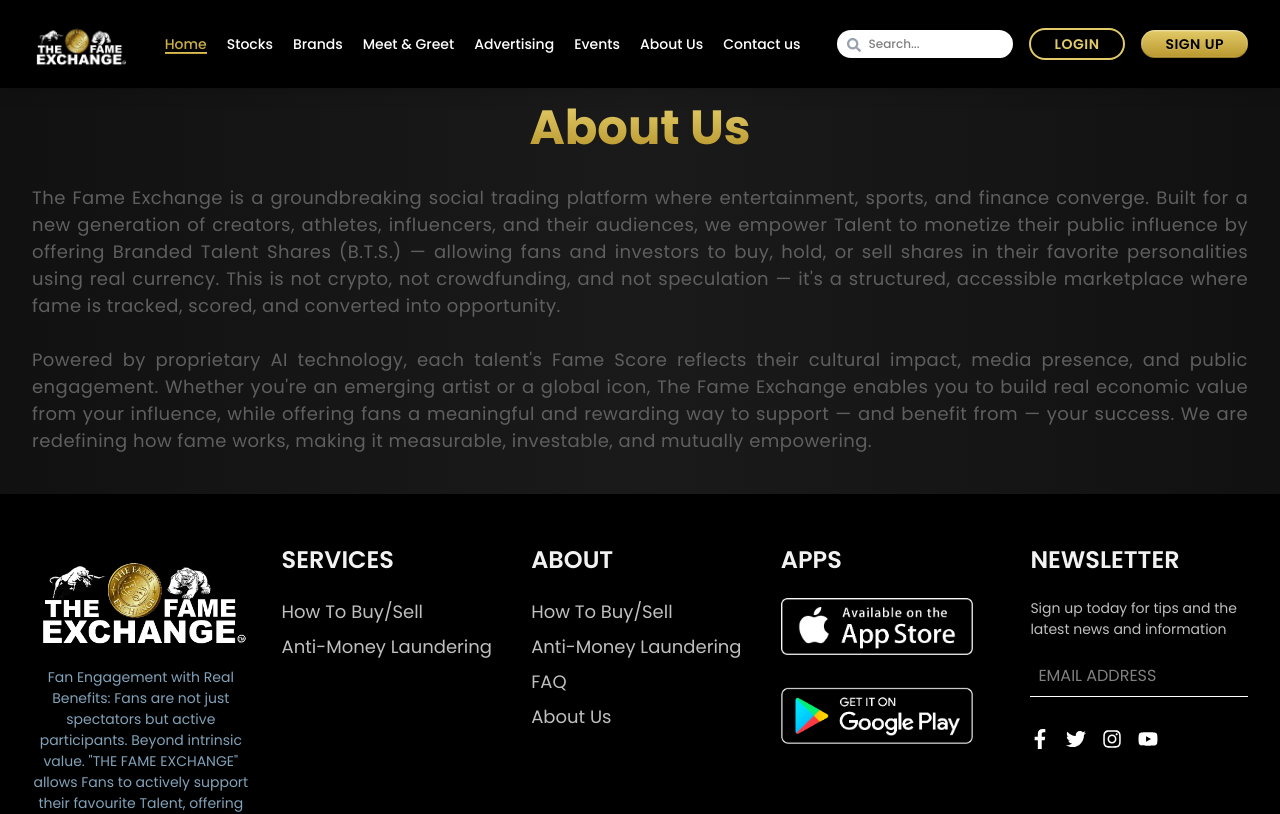
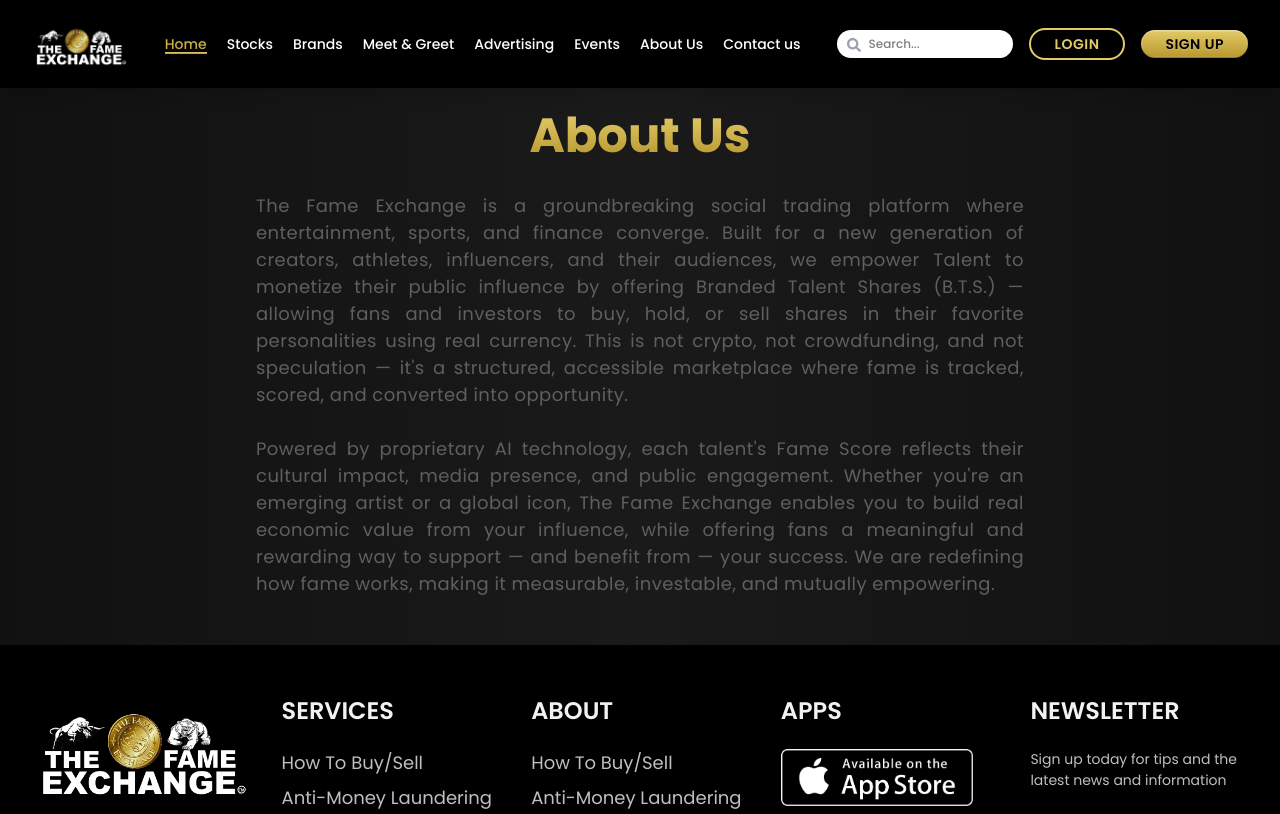
Before and after one commit to anchormediany-dev/fameexchangeReact, a React (Vite) app: page /about-us in a window 1280 px wide. Shown: the top 814 px of the page. Built offline with nearby package versions, Linux system fonts and the light colour scheme.

Commit message:
Add the fixes in about us page

```diff
--- a/src/pages/about/AboutUs.jsx
+++ b/src/pages/about/AboutUs.jsx
@@ -3,16 +3,16 @@ import Footer from "../../components/Footer";
 
 const AboutUs = () => {
   return (
-    <div className="mt-10 lg:mt-16 flex flex-col min-h-screen">
+    <div className=" flex flex-col min-h-screen">
       <Navbar />
 
-      <div className="flex-grow py-10 bg-gradient-custom-vertical2 bg-gradient-custom-horizontal2">
+      <div className="flex-grow mt-10 lg:mt-16 2xl:mt-20 py-12 2xl:py-16 bg-gradient-custom-vertical2 bg-gradient-custom-horizontal2">
         <div className="container flex flex-col gap-8 px-4 sm:px-6 md:px-8 lg:px-12">
           <h3 className="gredient-text max-w-[1407px] text-2xl sm:text-3xl md:text-4xl lg:text-5xl text-center font-bold">
             About Us
           </h3>
 
-          <p className="text-[#5F5F5F] max-w-[1407px] text-sm sm:text-base md:text-lg lg:text-xl leading-relaxed sm:leading-[180%] tracking-wide font-normal text-justify">
+          <p className="text-[#5F5F5F] max-w-3xl mx-auto text-sm sm:text-base md:text-lg lg:text-xl leading-relaxed sm:leading-[180%] tracking-wide font-normal text-justify">
             The Fame Exchange is a groundbreaking social trading platform where
             entertainment, sports, and finance converge. Built for a new
             generation of creators, athletes, influencers, and their audiences,
```
